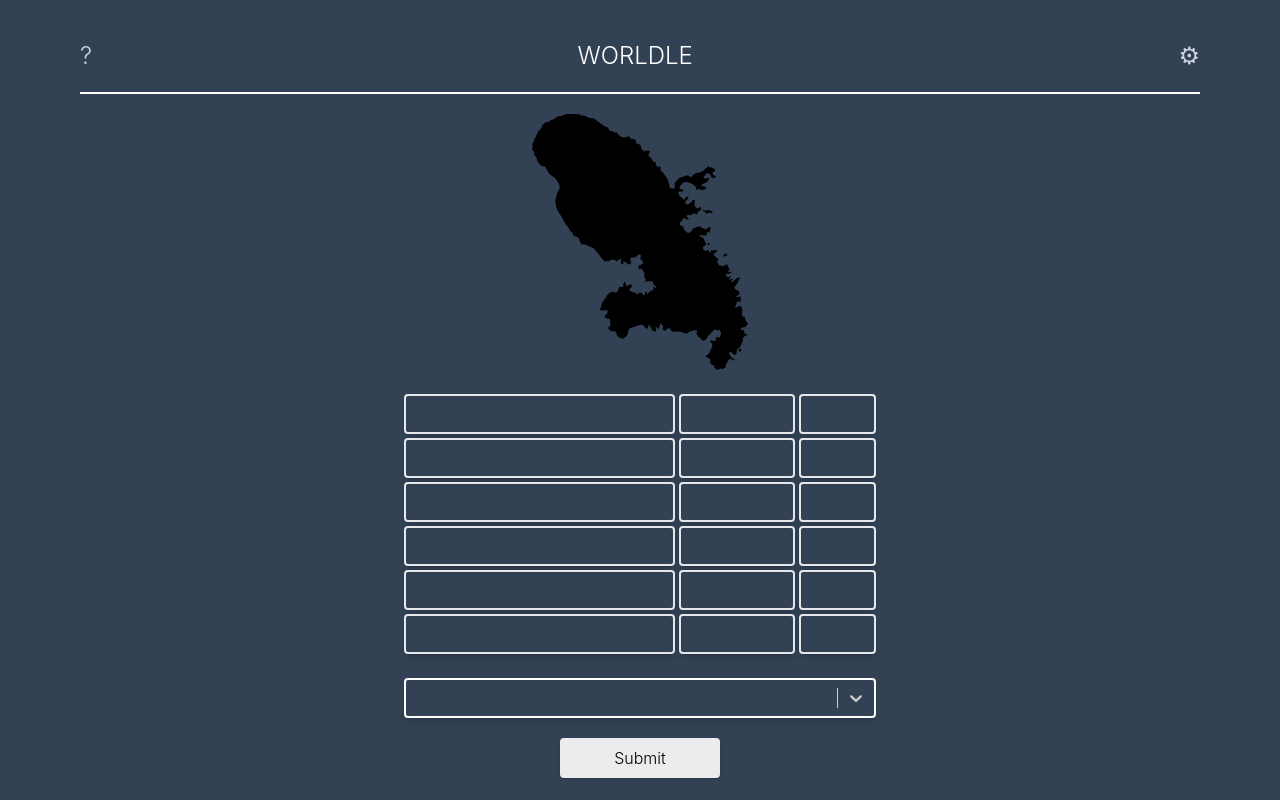
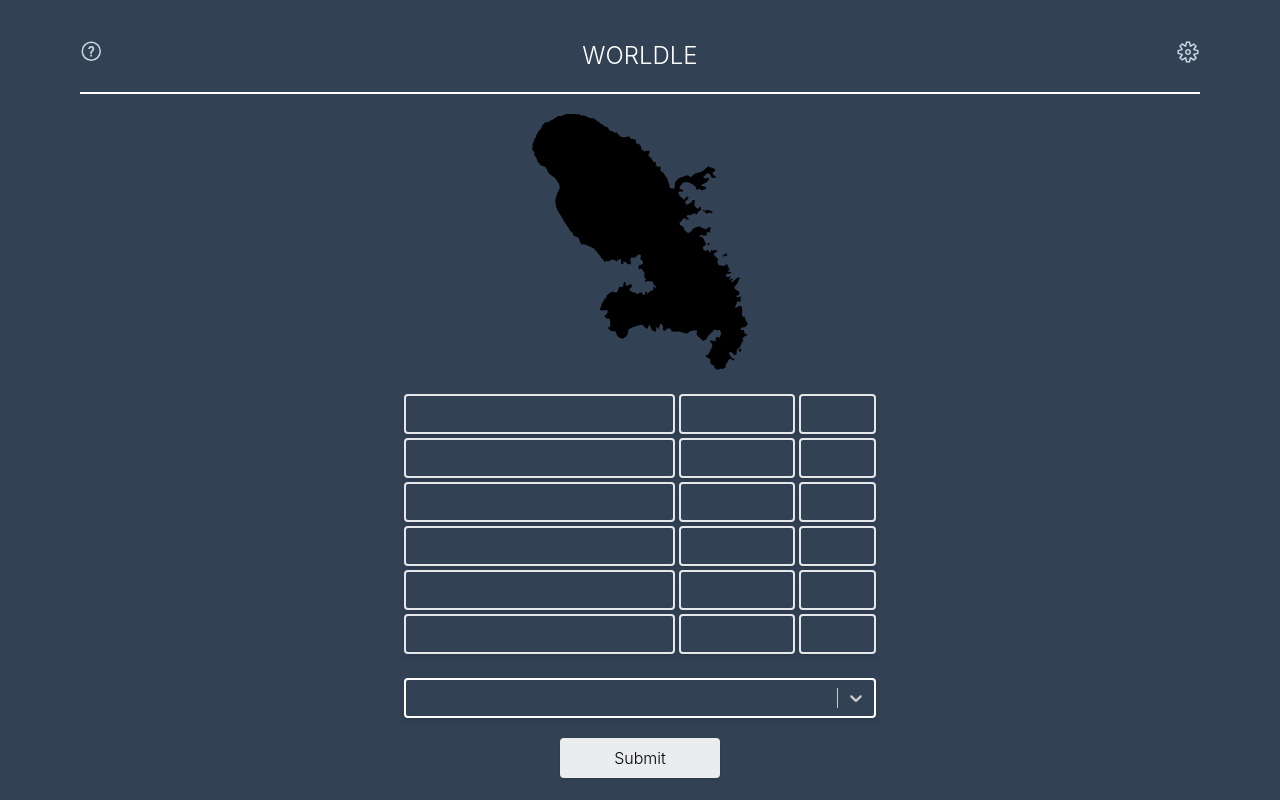
Before and after one commit to WeikeShi0730/worldle, a React (Create React App) app: page / in a window 1280 px wide. Shown: the top 800 px of the page. Built offline with nearby package versions, Linux system fonts and the light colour scheme.

Commit message:
Add react icons for header

```diff
--- a/package.json
+++ b/package.json
@@ -14,7 +14,7 @@
     "react": "^18.1.0",
     "react-card-flip": "^1.1.5",
     "react-dom": "^18.1.0",
-    "react-icons": "^4.3.1",
+    "react-icons": "^4.4.0",
     "react-scripts": "5.0.1",
     "react-select": "^5.3.2",
     "typescript": "^4.6.4",
--- a/src/components/instruction.component.tsx
+++ b/src/components/instruction.component.tsx
@@ -1,5 +1,6 @@
 import { useState, useRef } from "react";
 import { useClickOutside } from "../utils/useClickOutside";
+import { VscQuestion } from "react-icons/vsc";
 
 const Instruction = () => {
   const [open, setOpen] = useState<boolean>(false);
@@ -17,7 +18,9 @@ const Instruction = () => {
   return (
     <div ref={ref}>
       <div className="hover:bg-opacity-50 duration-200 text-slate-300 hover:text-white font-light">
-        <button onClick={handleMarkClick}>?</button>
+        <button onClick={handleMarkClick}>
+          <VscQuestion />
+        </button>
       </div>
       {open ? (
         <div className="fixed w-80 md:w-96 z-10 left-1/2 top-1/2 -translate-y-1/2 -translate-x-1/2 bg-slate-200 text-white text-base rounded-lg backdrop-blur-md bg-opacity-20 shadow-md">
--- a/src/components/setttings.component.tsx
+++ b/src/components/setttings.component.tsx
@@ -1,6 +1,7 @@
 import { useState, useRef, useContext } from "react";
 import { useClickOutside } from "../utils/useClickOutside";
 import { AppContext } from "../App";
+import { VscGear } from "react-icons/vsc";
 
 const Settings = () => {
   const [open, setOpen] = useState<boolean>(false);
@@ -23,7 +24,9 @@ const Settings = () => {
   return (
     <div ref={ref}>
       <div className="hover:bg-opacity-50 duration-200 text-slate-300 hover:text-white font-light">
-        <button onClick={handleMarkClick}>⚙</button>
+        <button onClick={handleMarkClick}>
+          <VscGear />
+        </button>
       </div>
       {open ? (
         <div className="fixed w-80 md:w-96 z-10 left-1/2 top-1/2 -translate-y-1/2 -translate-x-1/2 bg-slate-200 text-white text-base rounded-lg backdrop-blur-md bg-opacity-20 shadow-md">
```
Also changed, not shown: 1 other file (tests, documents, lock files or other folders).
